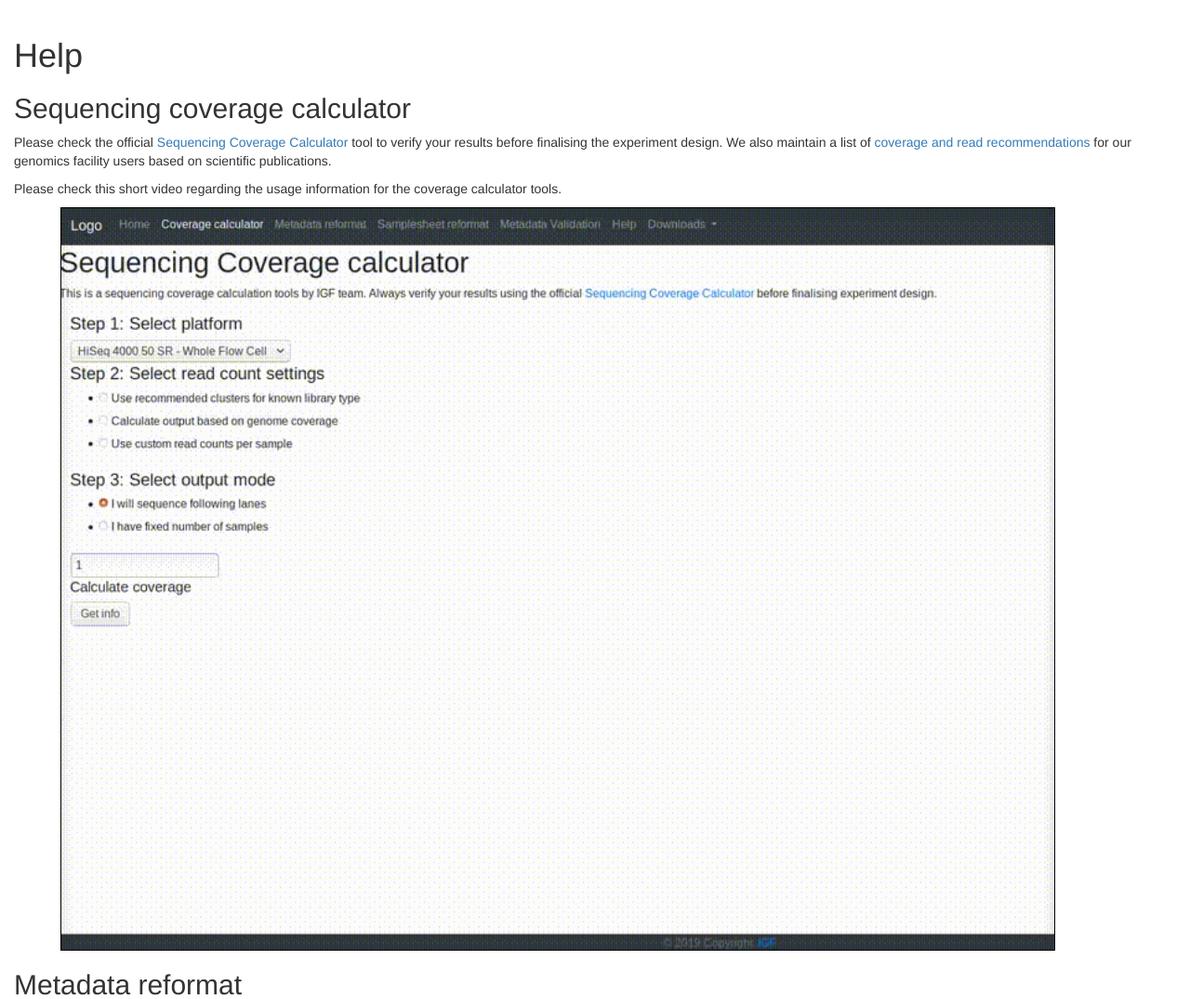
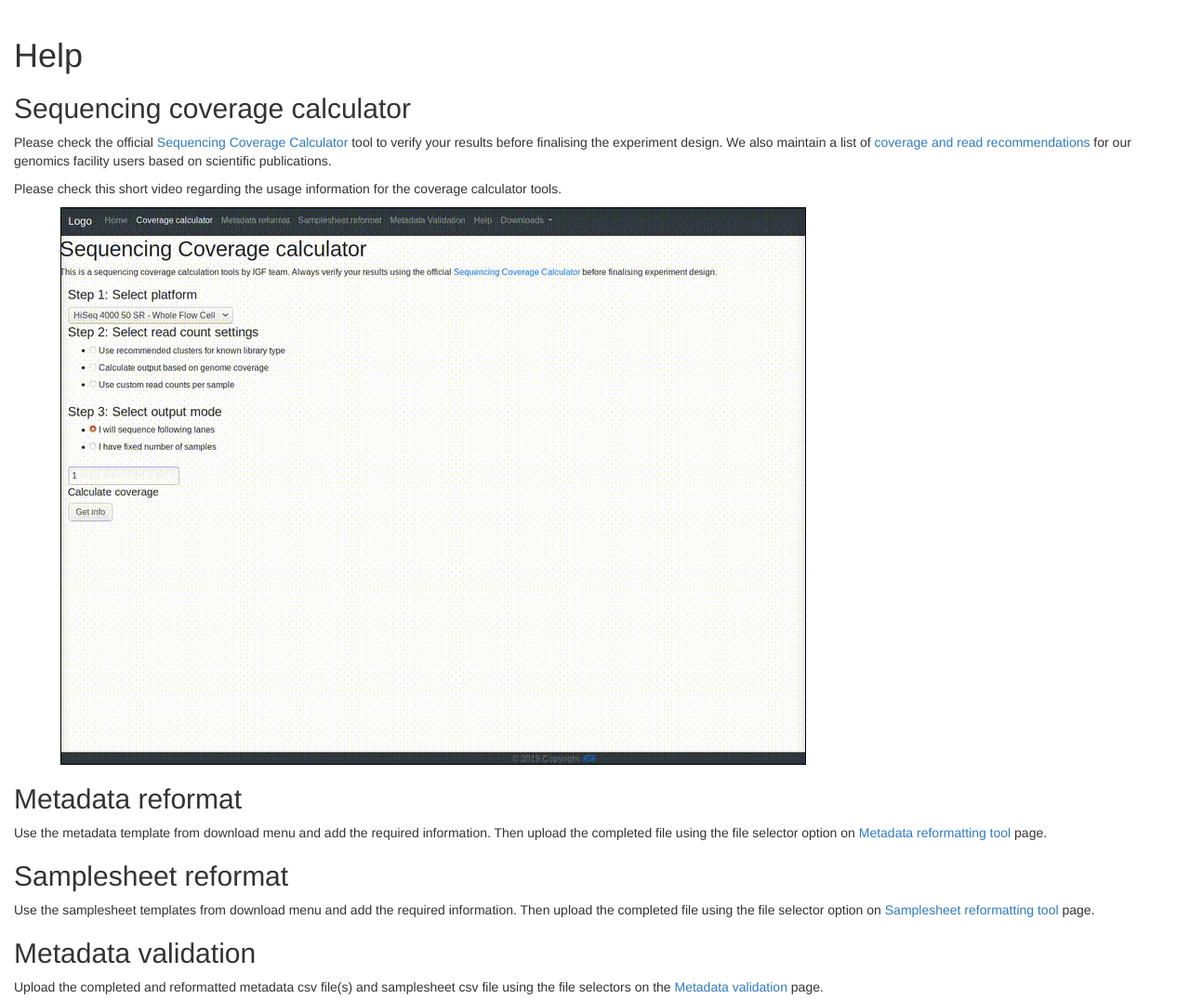
Before and after one commit to imperial-genomics-facility/Metadata_validation, a Flask app: page /help in a window 1280 px wide. Shown: the part 52-1127 px from the top of the page at 93% size. Run offline with Flask 2, Linux system fonts and the light colour scheme; some libraries are stand-ins or nearby versions.

Commit message:
added responsive class for help image

```diff
--- a/app/templates/help.html
+++ b/app/templates/help.html
@@ -21,7 +21,7 @@
     We also maintain a list of <a href="https://www.imperial.ac.uk/medicine/research-and-impact/facilities/genomics-facility/faq/coverage-and-read-recommendations/">coverage and read recommendations</a> for our genomics facility users based on scientific publications.</p>
   <p>Please check this short video regarding the usage information for the coverage calculator tools.</p>
   <div style="position:relative; left:50px">
-    <img src="static/covcalculator.gif" height="800" style="border:1px solid black" >
+    <img class="img-responsive"  src="static/covcalculator.gif" style="border:1px solid black" >
   </div>
   <h2>Metadata reformat</h2>
   <p>Use the metadata template from download menu and add the required information.
```
